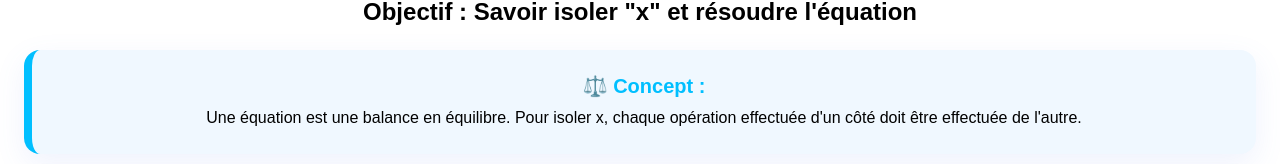
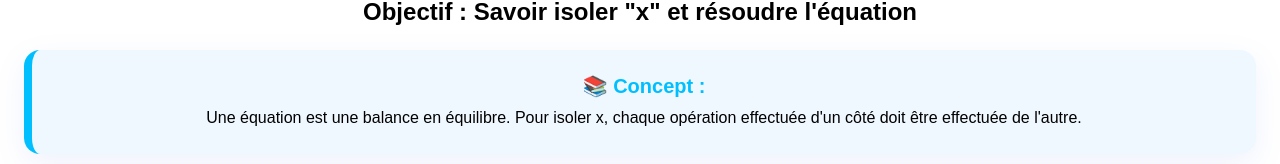
Before and after one commit to agbeSimi/litterAI, a React (Vite) app: page /equation in a window 1280 px wide. Shown: the part 364-528 px from the top of the page. Built offline with nearby package versions, Linux system fonts and the light colour scheme.

Commit message:
modif de l'emoji

```diff
--- a/src/composants/CarteConcept.jsx
+++ b/src/composants/CarteConcept.jsx
@@ -18,7 +18,7 @@ function CarteConcept({description}) {
       className="card card-litteral shadow-sm rounded-4 p-4 m-4"
       style={{ cursor: 'pointer' }}
     >
-      <h5 className="fw-bold text-primary">⚖️ Concept :</h5>
+      <h5 className="fw-bold text-primary">📚️ Concept :</h5>
       <p className="mb-0 text-secondary">
         {description}
       </p>
```
